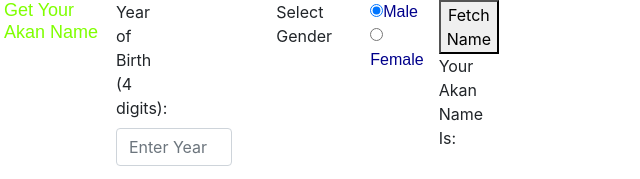
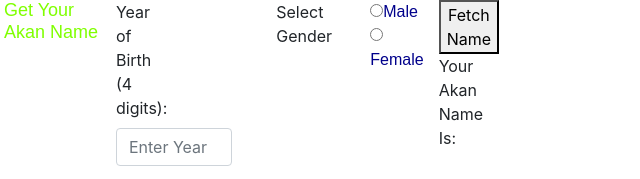
Before and after one commit to ljlagat/AkanNamesRepo, a plain HTML site: page index.html in a window 1280 px wide. Shown: the top 179 px of the page, 581-1221 px from the left. Drawn offline with nearby package versions, Linux system fonts and the light colour scheme; files that its build step writes are made by us from their sources; files whose address does not match are found by name.

Commit message:
changes on index file radio

```diff
--- a/index.html
+++ b/index.html
@@ -47,7 +47,7 @@
           </div>
           <label>Select Gender</label>
           <ul type="none">
-           <li><input type="radio" name="gender" value="Male" checked="checked">Male</li>
+           <li><input type="radio" name="gender" value="Male">Male</li>
            <li> <input type="radio" name="gender" value="Female">Female</li>
           </ul>
 
```
